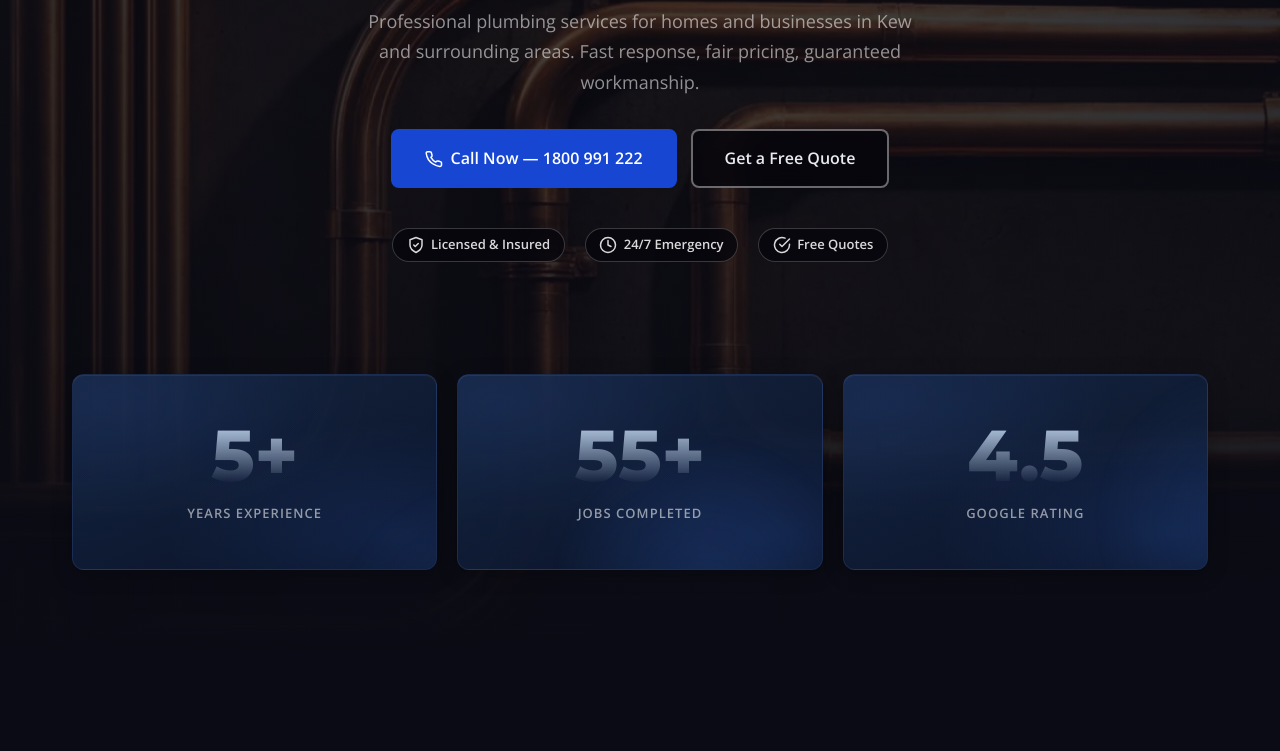
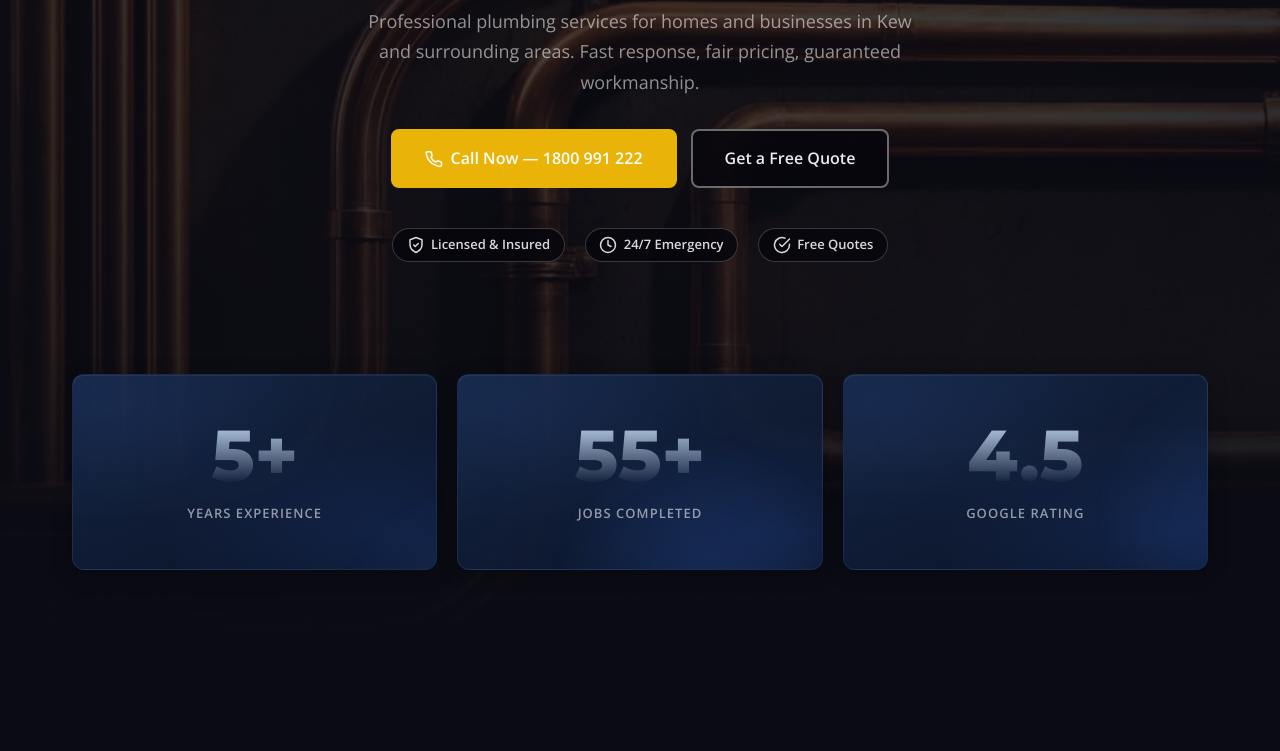
Before and after one commit to Thefreak2034/client-1800991222, a plain HTML site: page index.html in a window 1280 px wide. Shown: the part 328-1079 px from the top of the page. Drawn offline with nearby package versions, Linux system fonts and the light colour scheme.

Commit message:
Patch styles.css with client brand color

```diff
--- a/css/styles.css
+++ b/css/styles.css
@@ -10,7 +10,7 @@
   --bg-subtle: rgba(255, 255, 255, 0.02);
   --border: rgba(255, 255, 255, 0.06);
   --border-hover: rgba(255, 255, 255, 0.12);
-  --blue: #1646D2;
+  --blue: #EAB308;
   --blue-dark: #0F3399;
   --amber: #f59e0b;
   --amber-dark: #d97706;
```
